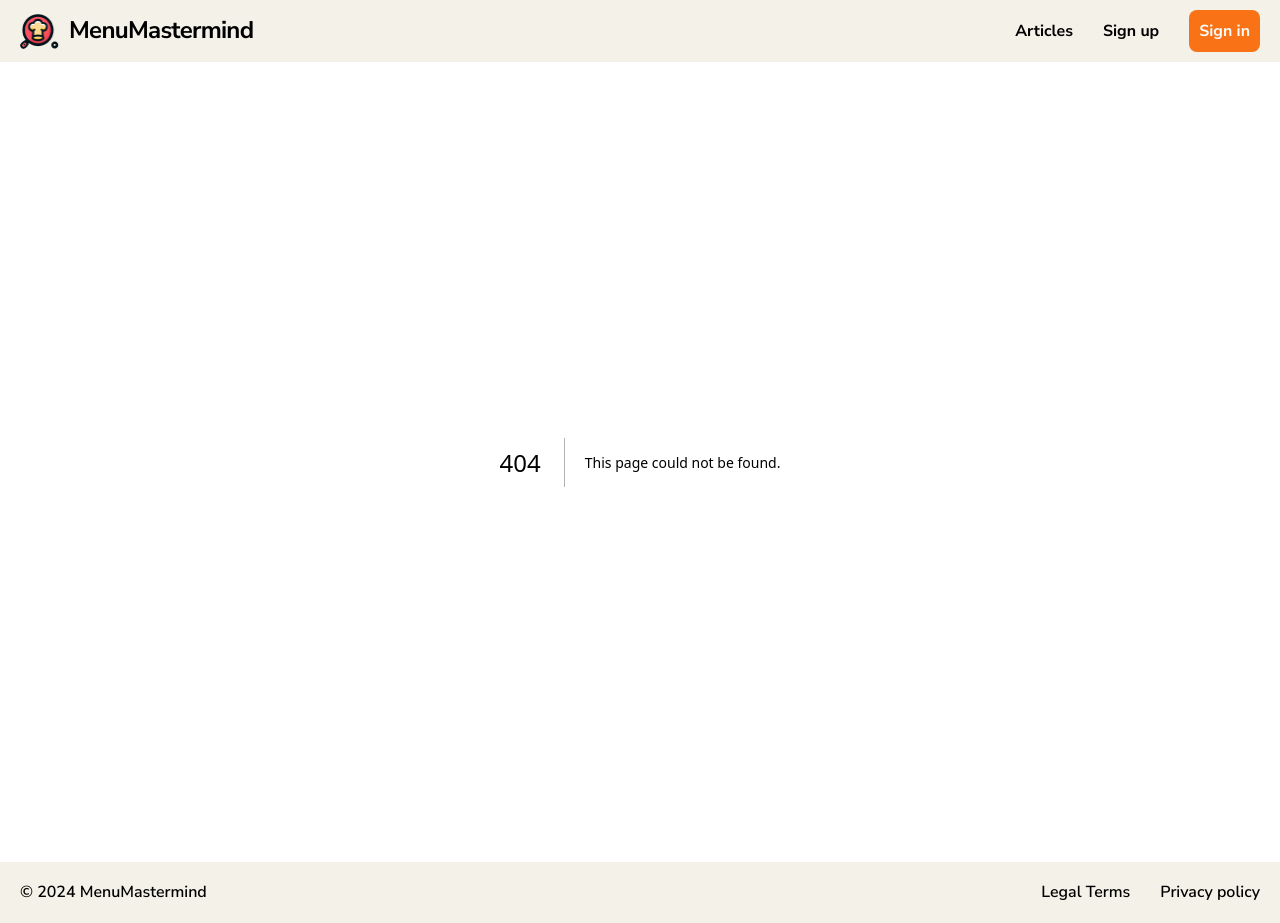
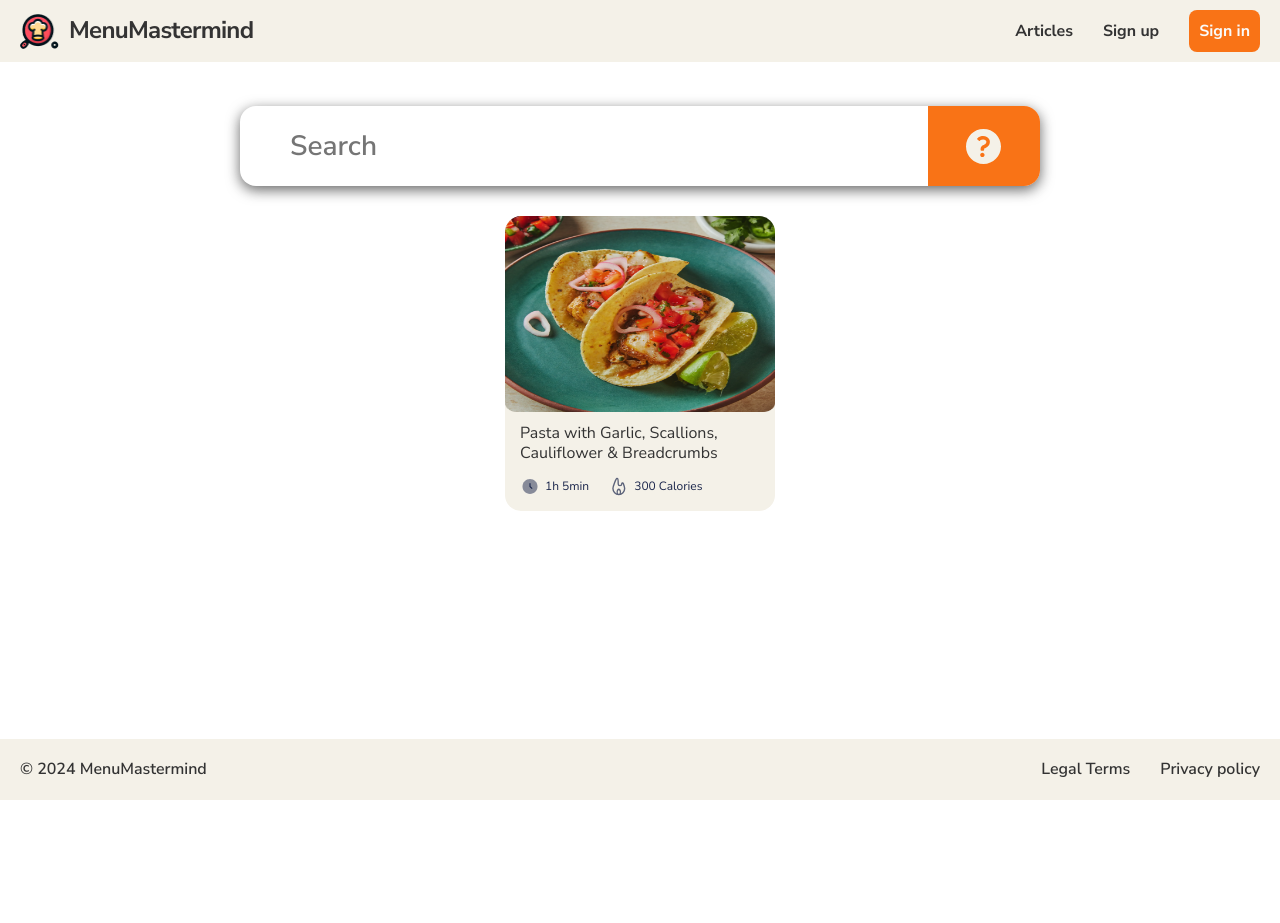
Before and after one commit to JustFantick/menu-mastermind, a Next.js app: page /search in a window 1280 px wide. Before the commit this address had no page. After the commit the page ends 800 px from the top, so only its background shows below. Built offline with nearby package versions, Linux system fonts and the light colour scheme.

Commit message:
feat: init SearchPage + create RecipeCard component

```diff
--- /dev/null
+++ b/src/app/search/page.module.scss
@@ -0,0 +1,23 @@
+.searchPage {
+	width: 100%;
+	padding: clamp(25px, calc(16px + 2.21vw), 45px) 0;
+}
+
+.searchPageContainer {
+	max-width: 950px;
+	margin: 0 auto;
+	padding: 0 15px;
+	height: 100%;
+
+	display: flex;
+	flex-direction: column;
+	align-items: center;
+	gap: 30px;
+}
+
+.cardsContainer {
+	display: flex;
+	flex-wrap: wrap;
+	justify-content: space-between;
+	gap: clamp(15px, calc(10.88px + 1.1vw), 25px);
+}
--- /dev/null
+++ b/src/app/search/page.tsx
@@ -0,0 +1,34 @@
+import Searchbar from '@/components/searchbar/Searchbar';
+import React from 'react';
+import s from './page.module.scss';
+import RecipeCard from '@/components/recipe-card/RecipeCard';
+
+const SearchPage = () => {
+	const defaultCardInfo = {
+		href: 'recipe/123',
+		title: 'Pasta with Garlic, Scallions, Cauliflower & Breadcrumbs',
+		image: '/recipe-img.png',
+		time: '1h 5min',
+		calories: '300 Calories',
+	};
+
+	return (
+		<main className={s.searchPage}>
+			<div className={s.searchPageContainer}>
+				<Searchbar />
+
+				<div className={s.cardsContainer}>
+					<RecipeCard
+						href={defaultCardInfo.href}
+						title={defaultCardInfo.title}
+						image={defaultCardInfo.image}
+						time={defaultCardInfo.time}
+						calories={defaultCardInfo.calories}
+					/>
+				</div>
+			</div>
+		</main>
+	);
+};
+
+export default SearchPage;
--- /dev/null
+++ b/src/components/recipe-card/RecipeCard.tsx
@@ -0,0 +1,36 @@
+import React from 'react';
+import s from './recipeCard.module.scss';
+import Image from 'next/image';
+import Link from 'next/link';
+
+interface RecipeCardProps {
+	href: string;
+	title: string;
+	image: string;
+	time: string;
+	calories: string;
+}
+
+const RecipeCard = ({ href, title, image, time, calories }: RecipeCardProps) => {
+	return (
+		<Link href={href} className={s.recipeCard}>
+			<Image src={'/recipe-img.png'} height={196} width={270} alt='recipe-img' className={s.recipeCard__img} />
+
+			<div className={s.recipeCard__textContent}>
+				<div className={s.recipeCard__title}>Pasta with Garlic, Scallions, Cauliflower & Breadcrumbs</div>
+				<div className={s.recipeCardParams}>
+					<div className={s.recipeCardParams__param}>
+						<Image src={'/clock.svg'} height={20} width={20} alt='clock' />
+						<p>1h 5min</p>
+					</div>
+					<div className={s.recipeCardParams__param}>
+						<Image src={'/calories.svg'} height={20} width={20} alt='calories' />
+						<p>300 Calories</p>
+					</div>
+				</div>
+			</div>
+		</Link>
+	);
+};
+
+export default RecipeCard;
--- /dev/null
+++ b/src/components/recipe-card/recipeCard.module.scss
@@ -0,0 +1,66 @@
+.recipeCard {
+	background-color: var(--accent-color-primary);
+	border-radius: 16px;
+	overflow: hidden;
+	width: 270px;
+
+	display: flex;
+	flex-direction: column;
+	gap: 11px;
+
+	&__img {
+		width: 100%;
+		height: 196px;
+	}
+
+	@media (max-width: 500px) {
+		width: clamp(290px, 375px, calc(100vw - 30px));
+
+		&__img {
+			width: clamp(290px, 375px, calc(100vw - 30px));
+			aspect-ratio: 270 / 196;
+			height: auto;
+		}
+	}
+
+	&__textContent {
+		padding: 0 15px;
+		padding-bottom: 15px;
+	}
+
+	&__title {
+		color: var(--text-color-primary);
+		font-size: 1rem;
+		font-weight: 400;
+		line-height: 125%;
+
+		margin-bottom: 14px;
+	}
+}
+
+.recipeCardParams {
+	display: flex;
+	justify-content: flex-start;
+	align-items: center;
+	flex-wrap: wrap;
+	gap: 20px;
+	row-gap: 10px;
+
+	&__param {
+		display: flex;
+		align-items: center;
+		gap: 5px;
+
+		img {
+			max-height: 19px;
+			object-fit: contain;
+		}
+
+		p {
+			color: var(--text-color-secondary);
+			font-size: 0.75rem;
+			font-weight: 400;
+			line-height: 125%;
+		}
+	}
+}
```
Also changed, not shown: public/calories.svg (added), public/clock.svg (added).
